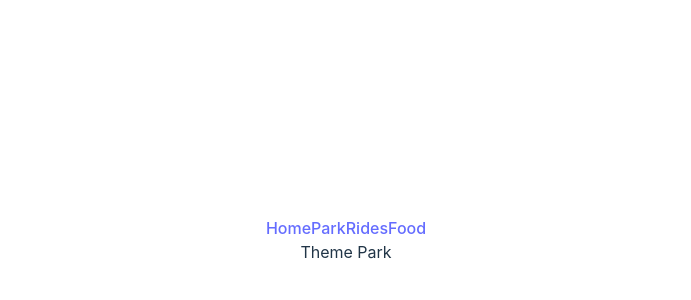
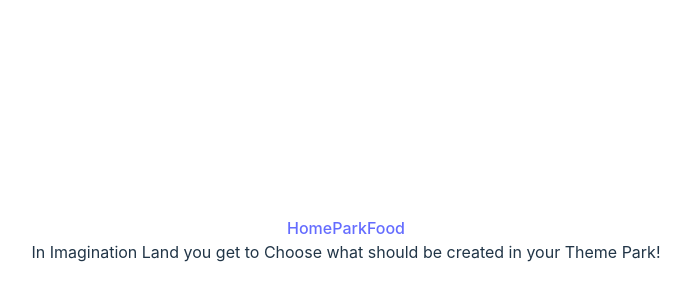
Before and after one commit to MarkB28Jr/frontend_Theme_Park, a React (Vite) app: page /food in a window 1280 px wide. Shown: the part 160-460 px from the top of the page, without its empty margins (294-985 px from the left). Built offline with nearby package versions, Linux system fonts and the light colour scheme.

Commit message:
Added tabs to components and routes to move between

```diff
--- a/src/App.jsx
+++ b/src/App.jsx
@@ -3,6 +3,8 @@ import { useState } from 'react'
 import { Routes, Route, NavLink } from 'react-router-dom'
 import Home from './components/Home'
 import Park from './components/Park'
+// import Ride From './components/Ride'
+import Food from './components/Food'
 
 function App() {
 
@@ -11,15 +13,15 @@ function App() {
       <nav>
         <NavLink to='/'>Home</NavLink>
         <NavLink to='/park'>Park</NavLink>
-        <NavLink to='/ride'>Rides</NavLink>
+        {/* <NavLink to='/ride'>Rides</NavLink> */}
         <NavLink to='/food'>Food</NavLink>
       </nav>
       <main>
         <Routes>
           <Route path='/' element={<Home />} />
           <Route path='park' element={<Park />} />
-          <Route path='ride' element={<Park />} />
-          <Route path='food' element={<Park />} />
+          {/* <Route path='ride' element={<Food />} /> */}
+          <Route path='food' element={<Food />} />
         </Routes>
       </main>
     </div>
--- /dev/null
+++ b/src/components/Food.jsx
@@ -0,0 +1,11 @@
+
+
+const Food = () => {
+  return (
+    <div>
+      In Imagination Land you get to Choose what should be created in your Theme Park!
+    </div>
+  )
+}
+
+export default Food
--- a/src/components/Home.jsx
+++ b/src/components/Home.jsx
@@ -4,7 +4,7 @@
 const Home = () => {
   return (
     <div>
-      Theme Page
+      Imagination Land
     </div>
   )
 }
```
